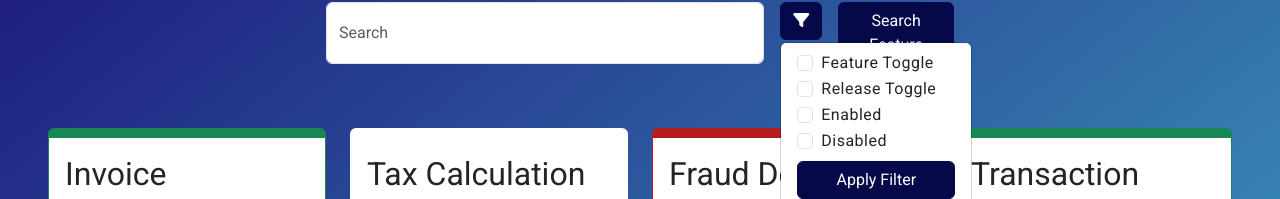
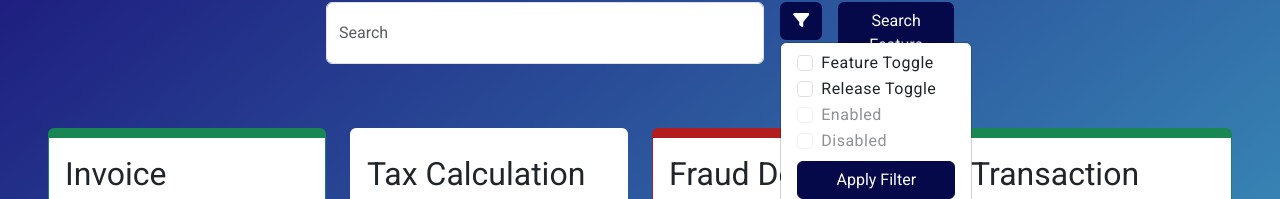
Before and after one commit to irf-does-work/feature-management, an Angular app in the folder feature-toggle/: page / in a window 1280 px wide. Both pictures are taken after a click on the button 801 px from the left and 131 px from the top of the page. Shown: the part 110-309 px from the top of the page. Built offline with nearby package versions, Linux system fonts and the light colour scheme.

Commit message:
filter dropdown changes

```diff
--- a/feature-toggle/src/app/home/home.component.html
+++ b/feature-toggle/src/app/home/home.component.html
@@ -24,7 +24,7 @@
 
                                 <li>
                                     <div class="form-check">
-                                        <input class="form-check-input" type="checkbox" [value]=featureTypeEnum.Release id="filterAction2">
+                                        <input class="form-check-input" type="checkbox" [value]=featureTypeEnum.Release id="filterAction2" name="rtCheckbox" [(ngModel)]="rtCheckboxSate">
                                         <label class="form-check-label" for="filterAction2">
                                             Release Toggle
                                         </label>
@@ -33,7 +33,7 @@
 
                                 <li>
                                     <div class="form-check">
-                                        <input class="form-check-input" type="checkbox" [value]=featureStatusEnum.Enabled id="filterAction3">
+                                        <input class="form-check-input" type="checkbox" [value]=featureStatusEnum.Enabled id="filterAction3" [disabled]="!rtCheckboxSate">
                                         <label class="form-check-label" for="filterAction3">
                                             Enabled
                                         </label>
@@ -42,7 +42,7 @@
 
                                 <li>
                                     <div class="form-check">
-                                        <input class="form-check-input" type="checkbox" [value]=featureStatusEnum.Disabled id="filterAction4">
+                                        <input class="form-check-input" type="checkbox" [value]=featureStatusEnum.Disabled id="filterAction4" [disabled]="!rtCheckboxSate">
                                         <label class="form-check-label" for="filterAction4">
                                             Disabled
                                         </label>
--- a/feature-toggle/src/app/home/home.component.ts
+++ b/feature-toggle/src/app/home/home.component.ts
@@ -2,18 +2,20 @@ import { Component } from '@angular/core';
 import { NavbarComponent } from '../navbar/navbar.component';
 import { FeatureCardComponent } from '../feature-card/feature-card.component';
 import { FeatureStatus, FeatureType } from '../enum/feature.enum';
+import { FormsModule } from '@angular/forms';
+
 
 @Component({
   selector: 'app-home',
   standalone: true,
-  imports: [NavbarComponent, FeatureCardComponent],
+  imports: [NavbarComponent, FeatureCardComponent,FormsModule ],
   templateUrl: './home.component.html',
   styleUrl: './home.component.scss'
 })
 export class HomeComponent {
   featureTypeEnum = FeatureType;
   featureStatusEnum = FeatureStatus;
-
+  rtCheckboxSate: boolean = false
 
   selectedFilters: string[] = [];
 
```
